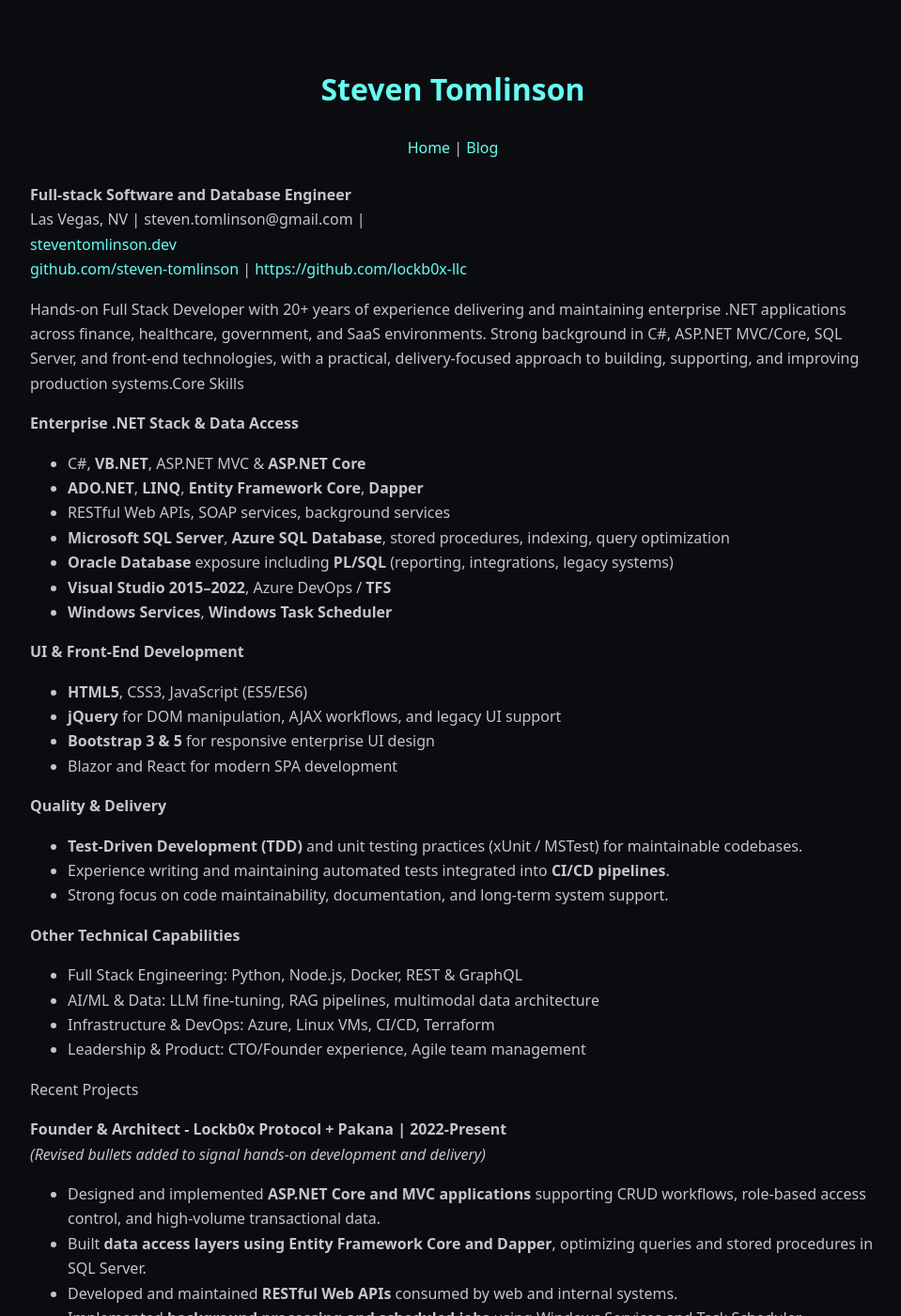
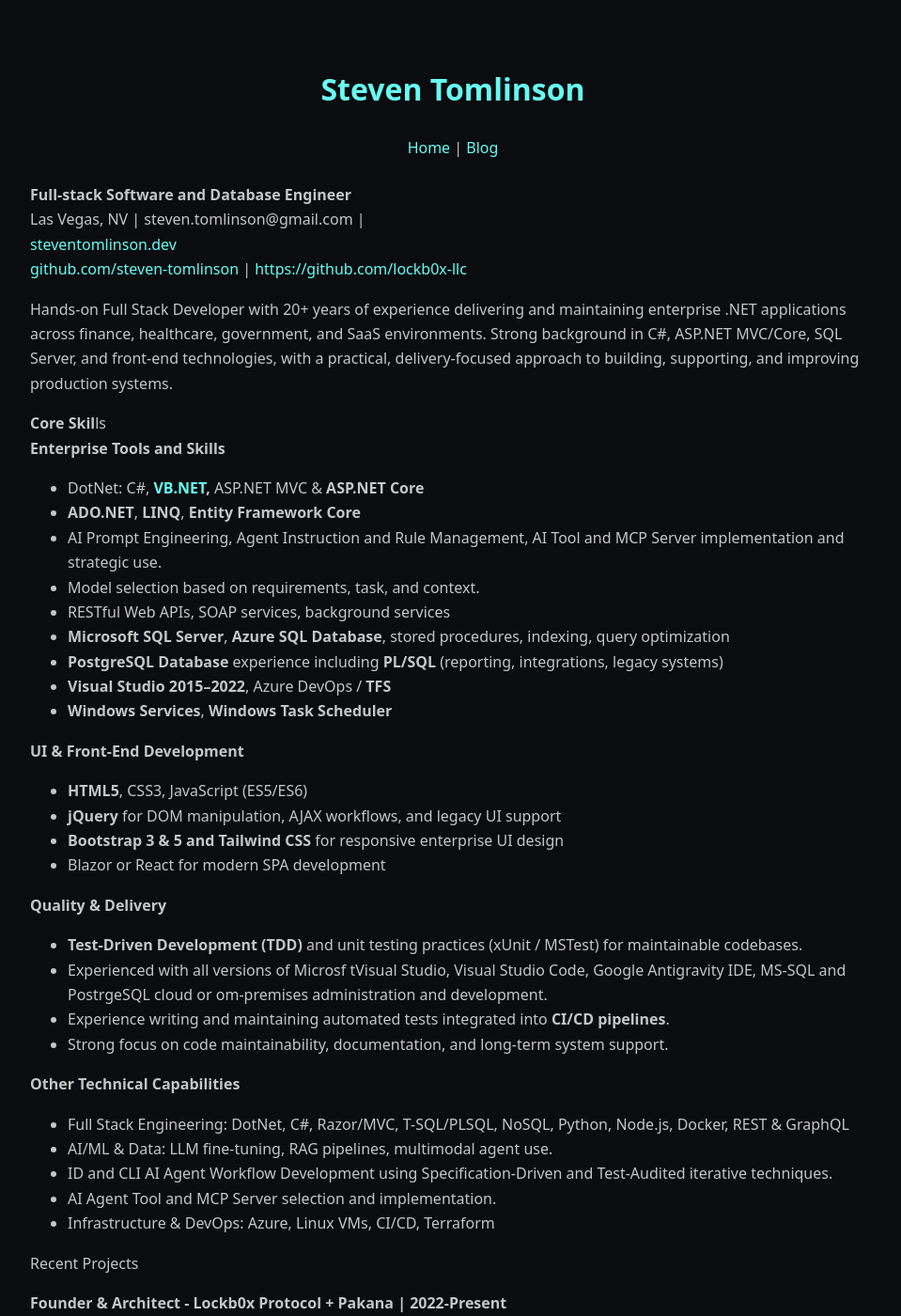
Before and after one commit to steven-tomlinson/steventomlinson.dev, a Jekyll site: the page built from Full-Resume.md, in a window 1280 px wide and 1400 px high. Shown: the whole window at 94% size, without its empty margins (158-1117 px from the left). Built offline with Jekyll 4.4.1, drawn with Linux system fonts in a browser that asks for light colours; our own code applies the rules of GitHub Pages for plain Markdown files; some of the changed text lies outside the part shown.

Commit message:
fix(resume): correct spelling errors and enhance skills section for clarity

```diff
--- a/Full-Resume.md
+++ b/Full-Resume.md
@@ -3,15 +3,18 @@
 [steventomlinson.dev](http://steventomlinson.dev)
 [github.com/steven-tomlinson](http://github.com/steven-tomlinson) | [https://github.com/lockb0x-llc](https://github.com/lockb0x-llc)
 
-Hands-on Full Stack Developer with 20+ years of experience delivering and maintaining enterprise .NET applications across finance, healthcare, government, and SaaS environments. Strong background in C\#, ASP.NET MVC/Core, SQL Server, and front-end technologies, with a practical, delivery-focused approach to building, supporting, and improving production systems.Core Skills
+Hands-on Full Stack Developer with 20+ years of experience delivering and maintaining enterprise .NET applications across finance, healthcare, government, and SaaS environments. Strong background in C\#, ASP.NET MVC/Core, SQL Server, and front-end technologies, with a practical, delivery-focused approach to building, supporting, and improving production systems.
 
-**Enterprise .NET Stack & Data Access**
+**Core Skil**ls
+**Enterprise Tools and Skills**
 
-* C\#, **VB.NET**, ASP.NET MVC & **ASP.NET Core**
-* **ADO.NET**, **LINQ**, **Entity Framework Core**, **Dapper**
+* DotNet: C\#, [**VB.NET**](http://VB.NET)**,** ASP.NET MVC & **ASP.NET Core**
+* **ADO.NET**, **LINQ**, **Entity Framework Core**
+* AI Prompt Engineering, Agent Instruction and Rule Management, AI Tool and MCP Server implementation and strategic use.
+* Model selection based on requirements, task, and context.
 * RESTful Web APIs, SOAP services, background services
 * **Microsoft SQL Server**, **Azure SQL Database**, stored procedures, indexing, query optimization
-* **Oracle Database** exposure including **PL/SQL** (reporting, integrations, legacy systems)
+* **PostgreSQL Database** experience including **PL/SQL** (reporting, integrations, legacy systems)
 * **Visual Studio 2015–2022**, Azure DevOps / **TFS**
 * **Windows Services**, **Windows Task Scheduler**
 
@@ -19,21 +22,23 @@
 
 * **HTML5**, CSS3, JavaScript (ES5/ES6)
 * **jQuery** for DOM manipulation, AJAX workflows, and legacy UI support
-* **Bootstrap 3 & 5** for responsive enterprise UI design
-* Blazor and React for modern SPA development
+* **Bootstrap 3 & 5 and Tailwind CSS** for responsive enterprise UI design
+* Blazor or React for modern SPA development
 
 **Quality & Delivery**
 
 * **Test-Driven Development (TDD)** and unit testing practices (xUnit / MSTest) for maintainable codebases.
+* Experienced with all versions of Microsf tVisual Studio, Visual Studio Code, Google Antigravity IDE, MS-SQL and PostrgeSQL cloud or om-premises administration  and development.
 * Experience writing and maintaining automated tests integrated into **CI/CD pipelines**.
 * Strong focus on code maintainability, documentation, and long-term system support.
 
 **Other Technical Capabilities**
 
-* Full Stack Engineering: Python, Node.js, Docker, REST & GraphQL
-* AI/ML & Data: LLM fine-tuning, RAG pipelines, multimodal data architecture
+* Full Stack Engineering: DotNet, C\#, Razor/MVC, T-SQL/PLSQL, NoSQL, Python, Node.js, Docker, REST & GraphQL
+* AI/ML & Data: LLM fine-tuning, RAG pipelines, multimodal agent use.
+* ID and CLI AI Agent Workflow Development using Specification-Driven and Test-Audited iterative techniques.
+* AI Agent Tool and MCP Server selection and implementation.
 * Infrastructure & DevOps: Azure, Linux VMs, CI/CD, Terraform
-* Leadership & Product: CTO/Founder experience, Agile team management
 
 Recent Projects
 
@@ -62,9 +67,10 @@
 * **9/2018 \- 2/2022** \- Developed Three Lock Box, a lien-release and disbursement application built with DotNet Razor, PostgreSQL, and deployed to Azure App Service via GitHub CI/CD.  Performed query optimization and performance tuning for high-volume datasets to maintain system performance and stability.
 * **10/2017 \- 5/2018** \- Optum (United Healthcare) Enterprise Business Intelligence Architect. Delivered several data-driven MSB and Excel-based SharePoint dashboard components. Maintained and enhanced existing MS SQL Server Stored Procedures, Views, and Report Queries. Configured enterprise data sources within enterprise policies and procedures.
 * **6/2015 \- 6/2016** Alogent \- Core banking software GL and Accounts migration and ETL engineer. Developed specifications and built enterprise data migration environments for credit unions and banks to implement Alogent's Azure DotNet Core Banking Software. Developed custom ETL applications using [VB.NET](http://VB.NET) for each client to implement data clean-up, normalization, and migrations and integrations across Microsoft SQL Server, PostgreSQL, Oracle systems, including **PL/SQL** or T-SQL as needed.
-* **10/2010 \- 6/2015** Various Consulting Project:
-  * Elevate Digital \- opened a Las Vegas satellite office for Chicago-based digital media company. LEad project to implement smart-city technologies for Caesars properties. Built and deployed a network of free-standing interactive, touch-screen kiosks across The Linq, Paris, Flamingo, and Bally’s resorts on the Las Vegas Strip. Developed integratins with Facebook and twitter to allow people to take a selfie using the kiosk which would insert a custom background and post to social media. Developed a [VB.NET](http://VB.NET) and MS-SQL Server driven Hote; Check-In Touch-Screen Kiosk for The Linq. It allowed arriving guests to scan their ID or passport, then it would look up their reservation in the hotel reservation system, offer to add upgrades and amenities, then encode a plastic room key-card and dispense it.
+* **10/2010 \- 6/2015** Various Consulting Projects:
+  * Elevate Digital \- opened a Las Vegas satellite office for Chicago-based digital media company. LEad project to implement smart-city technologies for Caesars properties. Built and deployed a network of free-standing interactive, touch-screen kiosks across The Linq, Paris, Flamingo, and Bally’s resorts on the Las Vegas Strip. Developed integrations with Facebook and twitter to allow people to take a selfie using the kiosk which would insert a custom background and post to social media. Developed a [VB.NET](http://VB.NET) and MS-SQL Server driven Hotel; Check-In Touch-Screen Kiosk for The Linq. It allowed arriving guests to scan their ID or passport, then it would look up their reservation in the hotel reservation system, offer to add upgrades and amenities, then encode a plastic room key-card and dispense it.
 * **8/2009 \- 9/2010** URS (E.G\&G.) – Enterprise Database Administrator. Migrated several disparate stand-alone legacy enterprise applications in a high-security sensitive national defense-sensitive environment (TS-SCI) into a new MS-SQL Server 2008 R2 Enterprise database cluster and schema for the enterprise CostPoint implementation. Included implementation of Cognos BI reporting features, and integration of enterprise report templates. Migration and development of site-specific Excel and other types of custom reports to Cognos BI Reports.
+* **1/2009 \- 8/2009** \- Furniture Expressions \- Developed master template website and backing data layer using C\# and T-SQL to build a platform powering 9 online furniture e-commerce sites.
 * **9/2007 \- 12/2008** \- Opened and operated a beachfront breakfast and barbecue café in Laie, Honolulu, Hawaii. Built a custom point-of-sale and inventory system using [VB.NET](http://VB.NET) and MS-Access.
 * **1/2004 \- 8/2007** \- Worked with a team of retired engineers and the Department of Veteran Affairs in a federal technology transfer program. Highlights include porting the VA's VistA/CPRS Electronic Healthcare Records from its proprietary MUMPS implementation to open-source GT.M and released OpenVista, a full-featured open-source Electronic Healthcare Record System. Developed several other applications using VB 6 for use by administrative and clinical staff. For example, an early foot-switch activated video otoscope image capture program.
 * **1/2003 \- 12/2003 \-** State of Hawaii Department of Commerce and Consumer Affairs \- Forensic Investigator III. Worked with Department Leadership to define and develop a set of tools for analyzing business filings and flag specific anomalies, disallowed filers, etc. Developed document scanning operations to allow clerks to OCR filed documents then verify the data before committing the record to the database and saving the scanned image to a CD storage array (jukebox). Used MS-SQL Server and VB5/6.
```
Also changed, not shown: index.md (+2 -1 lines).
